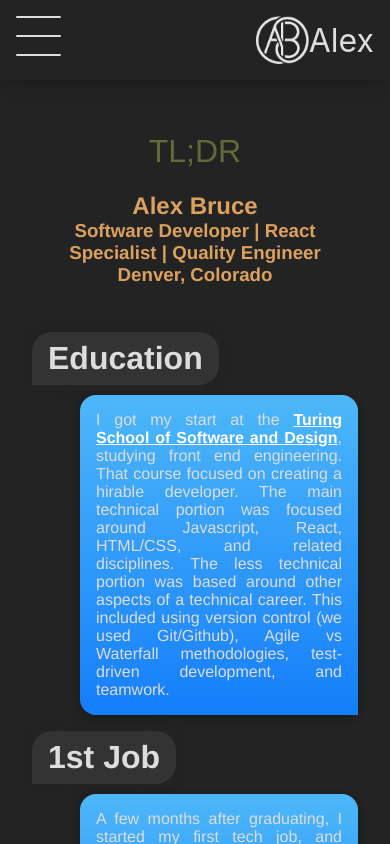
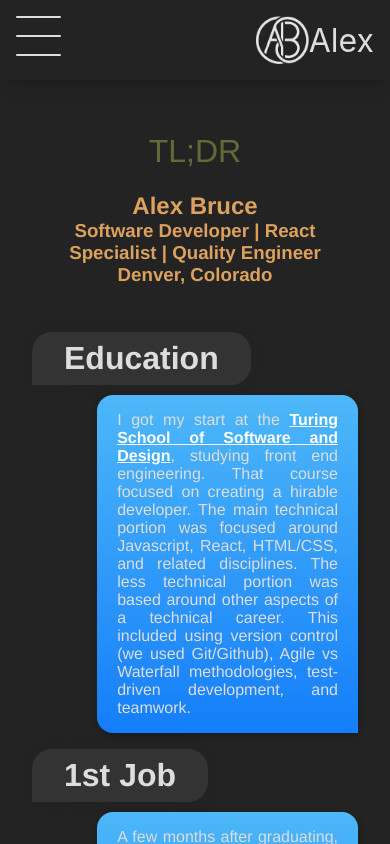
Before and after one commit to Alexbruce1/portfolio2024, a React (Create React App) app: page /tldr in a window 390 px wide. Shown: the top 844 px of the page. Built offline with nearby package versions, Linux system fonts and the light colour scheme.

Commit message:
Add breakpoints to TLDR and init styling

```diff
--- a/src/Components/Tldr.css
+++ b/src/Components/Tldr.css
@@ -56,3 +56,18 @@
   border-radius: 2px;
   box-shadow: 8px 8px var(--tan-text), -8px -8px var(--tan-text);
 }
+
+@media (max-width: 1240px) {
+  .tldr-section {
+    padding: .25em 1em;
+  }
+  .tldr-p {
+    margin-left: 20%;
+    padding: 1em 1.25em;
+  }
+}
+
+@media (max-width: 1000px) {
+}
+
+@media (max-width: 800px) {}
```
